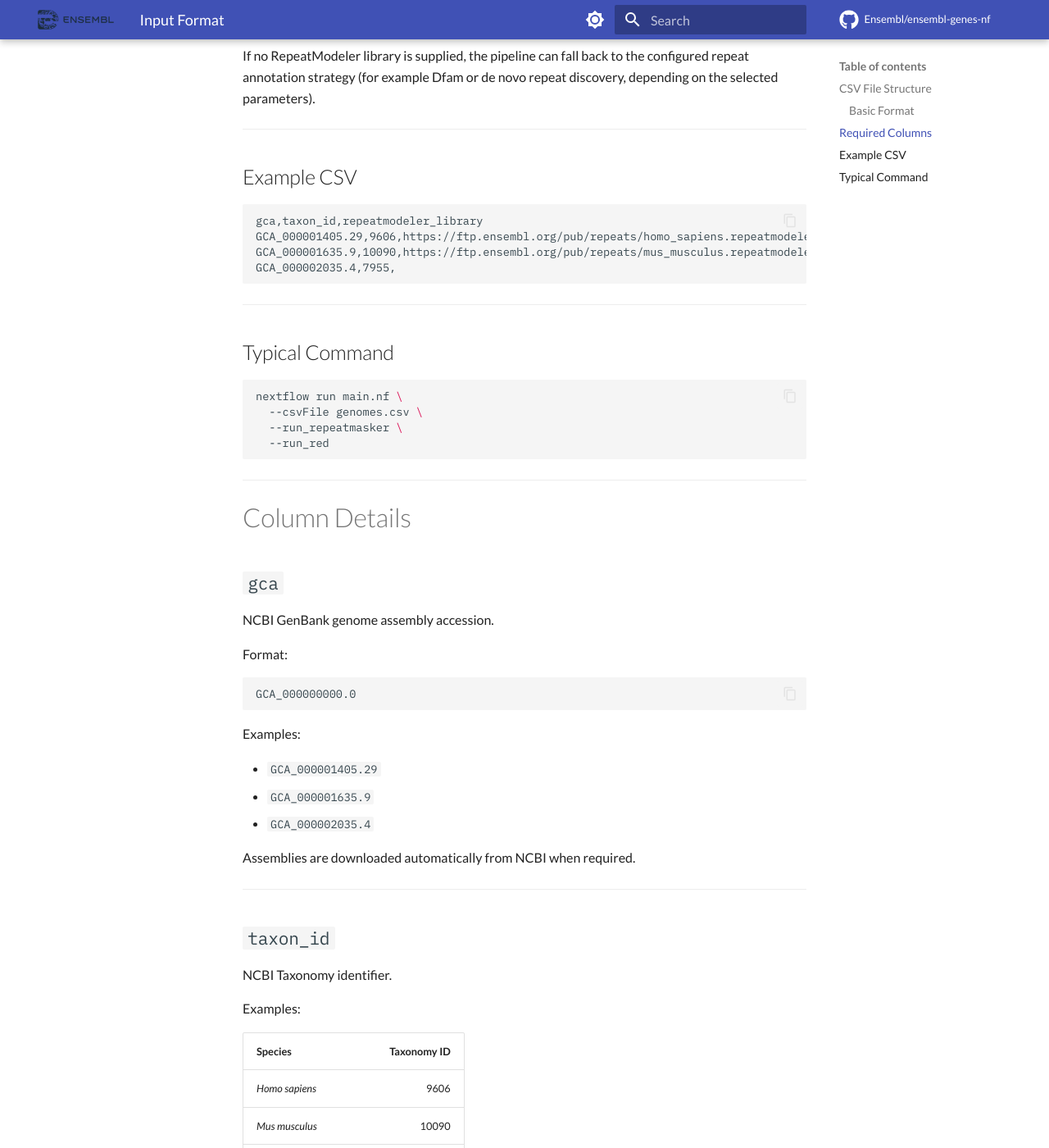
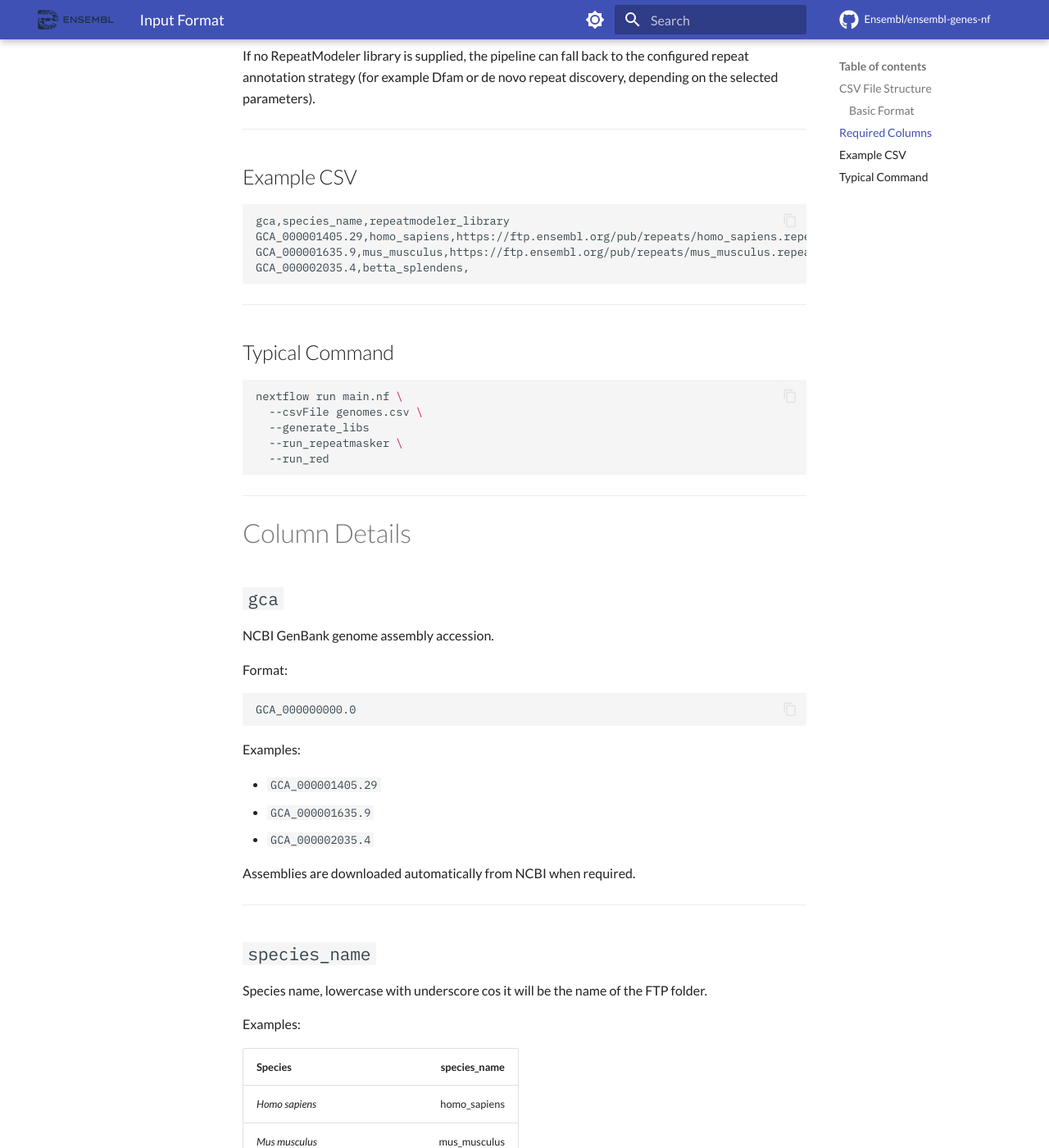
Before and after one commit to Ensembl/ensembl-genes-nf, an MkDocs documentation site: the page built from docs/source/pipelines/repeat/input.md, in a window 1280 px wide and 1400 px high, scrolled down 1098 px. Shown: the whole window at 82% size. Built offline with MkDocs 1.6.1 and Material for MkDocs 9.7.7, drawn with Linux system fonts in a browser that asks for light colours; comment, search, counter and statistics services are not loaded; some of the changed text lies outside the part shown.

Commit message:
fixed wrong onfo

````diff
--- a/docs/source/pipelines/repeat/input.md
+++ b/docs/source/pipelines/repeat/input.md
@@ -29,7 +29,7 @@ The repeat pipeline requires the following information for each genome.
 | Column                  | Type    | Required    | Description                           | Example                                        |
 | ----------------------- | ------- | ----------- | ------------------------------------- | ---------------------------------------------- |
 | `gca`                   | string  | ✅           | NCBI assembly accession               | `GCA_000001405.29`                             |
-| `taxon_id`              | integer | ✅           | NCBI taxonomy identifier              | `9606`                                         |
+| `species_name`              | string | ✅           | Species name               | `homo_sapiens`                                         |
 | `repeatmodeler_library` | string  | ⚠️ Optional | path to a RepeatModeler repeat library | `repeatmodeler.fa` |
 
 If no RepeatModeler library is supplied, the pipeline can fall back to the configured repeat annotation strategy (for example Dfam or de novo repeat discovery, depending on the selected parameters).
@@ -39,10 +39,10 @@ If no RepeatModeler library is supplied, the pipeline can fall back to the confi
 ## Example CSV
 
 ```csv
-gca,taxon_id,repeatmodeler_library
-GCA_000001405.29,9606,https://ftp.ensembl.org/pub/repeats/homo_sapiens.repeatmodeler.fa
-GCA_000001635.9,10090,https://ftp.ensembl.org/pub/repeats/mus_musculus.repeatmodeler.fa
-GCA_000002035.4,7955,
+gca,species_name,repeatmodeler_library
+GCA_000001405.29,homo_sapiens,https://ftp.ensembl.org/pub/repeats/homo_sapiens.repeatmodeler.fa
+GCA_000001635.9,mus_musculus,https://ftp.ensembl.org/pub/repeats/mus_musculus.repeatmodeler.fa
+GCA_000002035.4,betta_splendens,
 ```
 
 ---
@@ -52,6 +52,7 @@ GCA_000002035.4,7955,
 ```bash
 nextflow run main.nf \
   --csvFile genomes.csv \
+  --generate_libs
   --run_repeatmasker \
   --run_red
 ```
@@ -80,20 +81,20 @@ Assemblies are downloaded automatically from NCBI when required.
 
 ---
 
-## `taxon_id`
+## `species_name`
 
-NCBI Taxonomy identifier.
+Species name, lowercase with underscore cos it will be the name of the FTP folder.
 
 Examples:
 
-| Species                   | Taxonomy ID |
+| Species                   | species_name|
 | ------------------------- | ----------: |
-| *Homo sapiens*            |        9606 |
-| *Mus musculus*            |       10090 |
-| *Danio rerio*             |        7955 |
-| *Drosophila melanogaster* |        7227 |
+| *Homo sapiens*            |  homo_sapiens |
+| *Mus musculus*            |  mus_musculus |
+| *Danio rerio*             |  danio_rerio |
+| *Drosophila melanogaster* |  drosophila_melanogaster |
 
-Taxonomy identifiers are used to select appropriate repeat resources when available.
+
 
 ---
 
@@ -111,24 +112,6 @@ If omitted, the pipeline uses the configured fallback strategy.
 
 ---
 
-# Complete Example
-
-```csv
-gca,taxon_id,repeatmodeler_library
-GCA_000001405.29,9606,path/homo_sapiens.repeatmodeler.fa
-GCA_000001635.9,10090,path/mus_musculus.repeatmodeler.fa
-GCA_000002035.4,7955,
-```
-
-Command:
-
-```bash
-nextflow run main.nf \
-    --csvFile genomes.csv \
-    --run_repeatmasker \
-    --run_red \
-    --outdir results
-```
 
 ---
 
@@ -144,10 +127,10 @@ Typical validation errors include:
 Error: GCA must follow the format GCA_000000000.0
 ```
 
-### ❌ Missing taxonomy identifier
+### ❌ Missing species_name identifier
 
 ```text
-Error: taxon_id is required
+Error: species_name is required
 ```
 
 ### ❌ Invalid RepeatModeler path
````
Also changed, not shown: docs/source/pipelines/repeat/output.md (+0 -15 lines).
